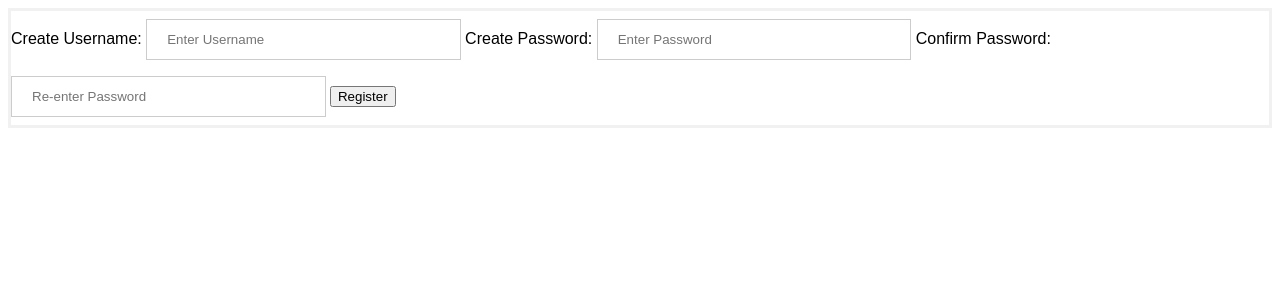
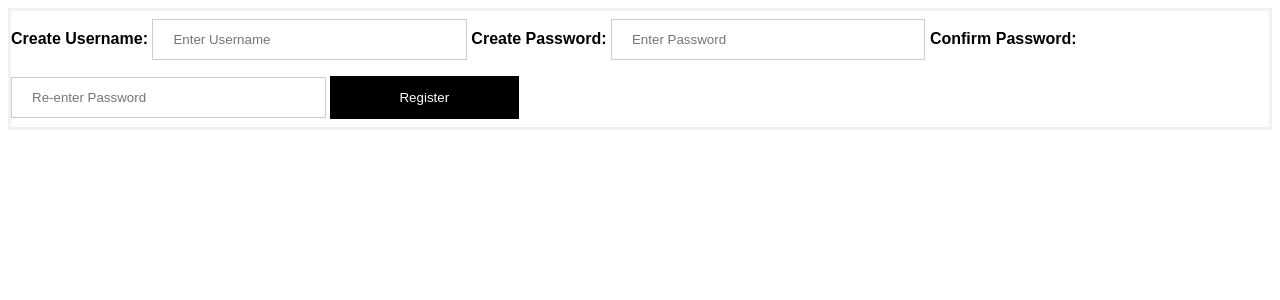
Before and after one commit to sa977/IT202, a PHP site: page /projectregister.php in a window 1280 px wide. Shown: the top 300 px of the page. Run offline with PHP 8.4, Linux system fonts and the light colour scheme.

Commit message:
Registration Page

```diff
--- a/projectregister.php
+++ b/projectregister.php
@@ -14,6 +14,16 @@ input[type=text], input[type=password] {
   border: 1px solid #ccc;
   box-sizing: border-box;
 }
+
+button {
+  background-color: black;
+  color: white;
+  padding: 14px 2px;
+  margin: 8px 0;
+  border: none;
+  cursor: pointer;
+  width: 15%;
+
 </style>
 </head>
 <body>
@@ -38,13 +48,13 @@ function checkPasswords(form){
 </head>
 <body>
 	<form method="POST" onsubmit="return checkPasswords(this);"/>
-		Create Username:
+		<label for="username"><b>Create Username:</b></label>
 		<input type="text" name="username" placeholder="Enter Username"/>
-		Create Password:
+		<label for="password"><b>Create Password:</b></label>
 		<input type="password" name="password" placeholder="Enter Password"/>
-		Confirm Password:
+		<label for="confirm"><b>Confirm Password:</b></label>
 		<input type="password" name="confirm" placeholder="Re-enter Password"/>
-		<input type="submit" value="Register"/>
+		<button type="submit">Register</button>
 	</form>
 </body>
 </html>
```
